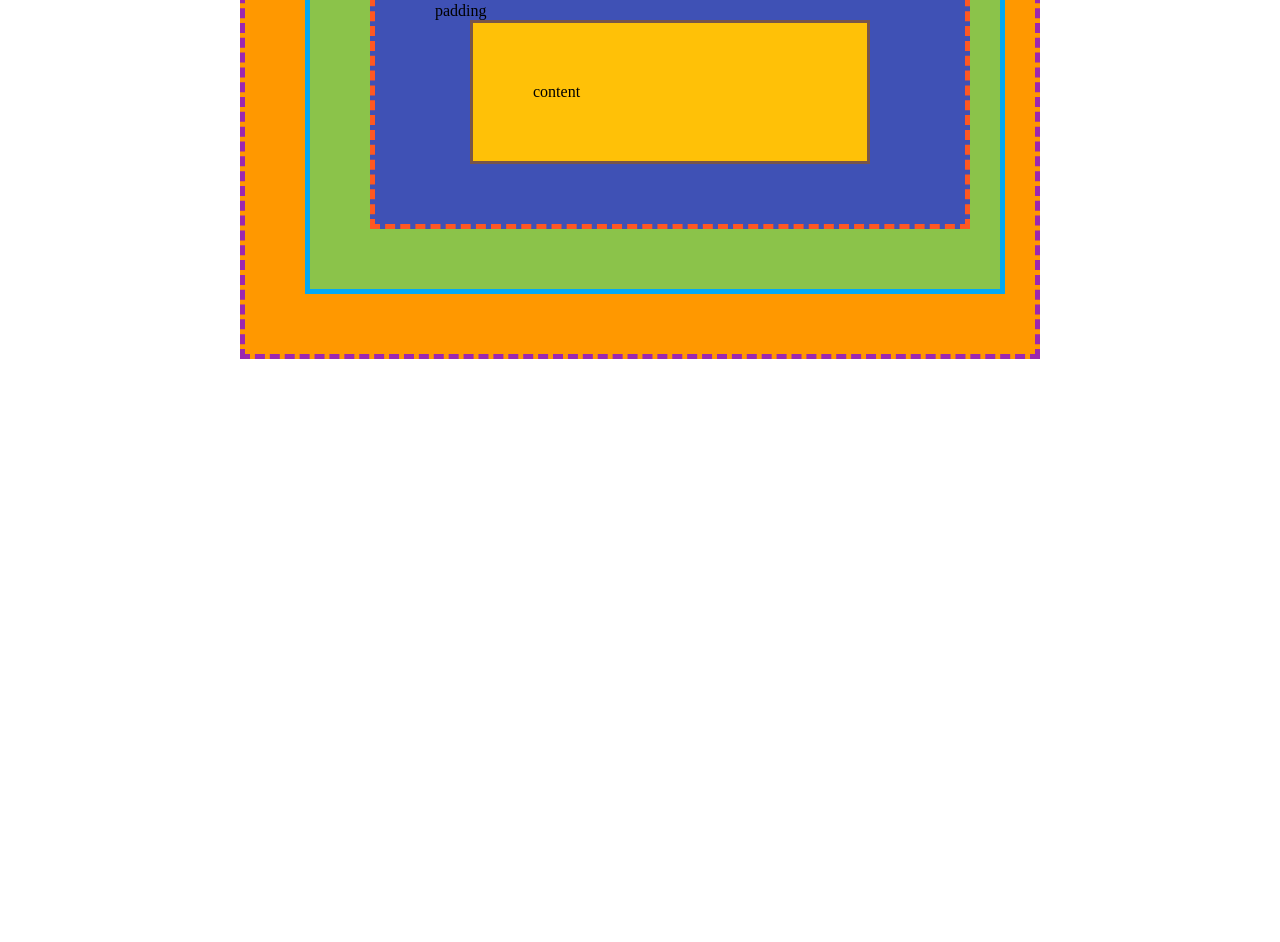
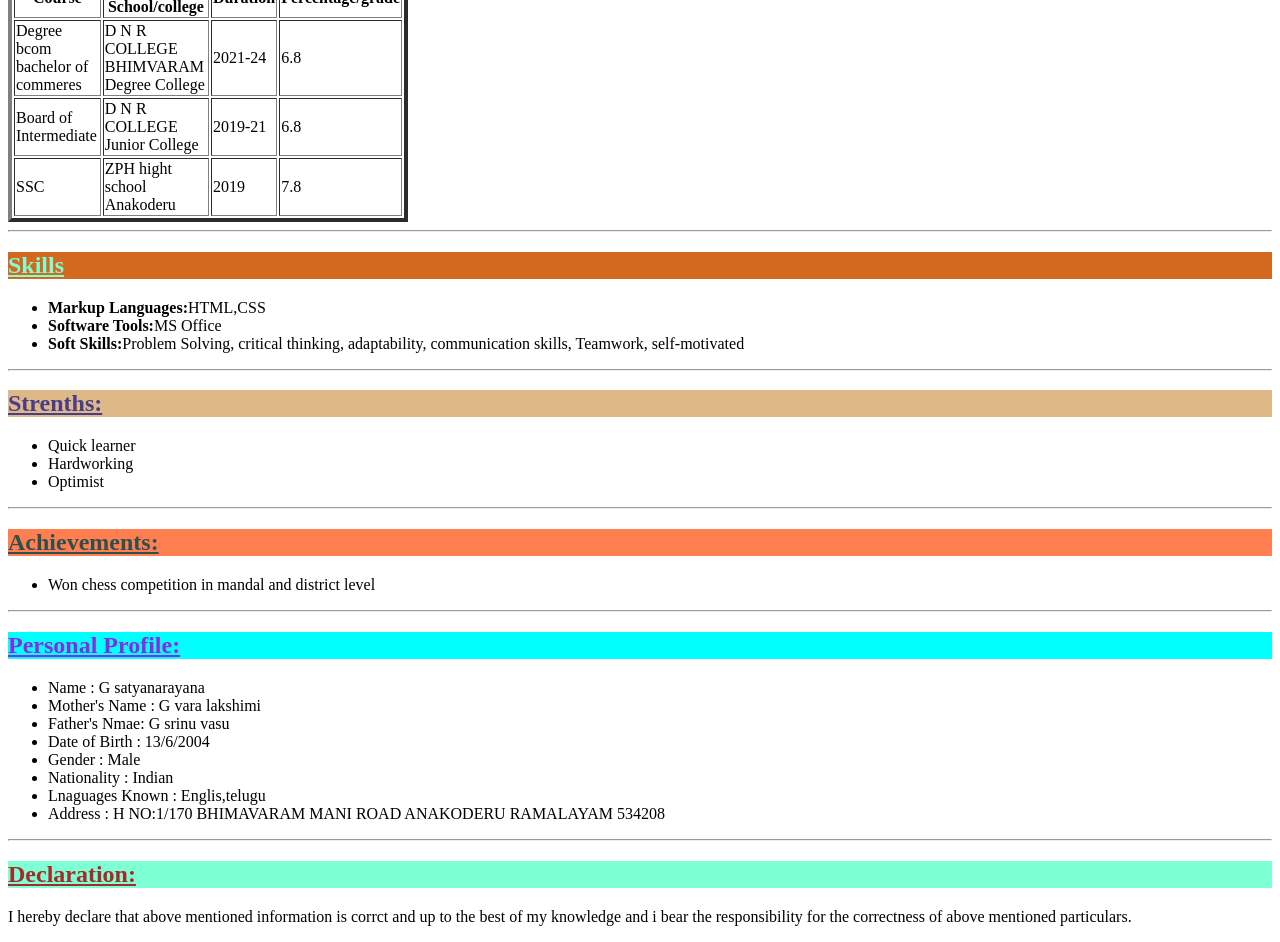
Before and after one commit to Satyanarayana-54/CSS-Assignment, a plain HTML site: page index.html in a window 1280 px wide. Shown: the part 382-1324 px from the top of the page. Before the commit the page ends 800 px from the top, so only its background shows below. Drawn offline with Linux system fonts and the light colour scheme.

Commit message:
Add files via upload

```diff
--- a/index.html
+++ b/index.html
@@ -1,77 +1,97 @@
 <!DOCTYPE html>
 <html lang="en">
 <head>
-  <meta charset="UTF-8">
-  <meta name="viewport" content="width=device-width, initial-scale=1.0">
-  <title>Box Structure</title>
-  <style>
-    * {
-      margin: 0;
-      padding: 0;
-      box-sizing: border-box;
-    }
-    body {
-      display: flex;
-      flex-direction: column;
-      justify-content: center;
-      align-items: center;
-      width: 100%;
-      height: 100vh;
-    }
-    h1 {
-      text-align: center;
-      margin-bottom: 20px;
-      font-size: 24px;
-      color: #4CAF50; /* Green */
-    }
-    .s4 {
-      border: 5px dashed #9C27B0; /* Deep Purple */
-      width: 800px;
-      background-color: #FF9800; /* Orange */
-      padding: 60px;
-      text-align: left;
-    }
-    .s3 {
-      border: 5px solid #03A9F4; /* Blue */
-      width: 700px;
-      background-color: #8BC34A; /* Light Green */
-      padding: 60px;
-      text-align: left;
-    }
-    .s2 {
-      border: 5px dashed #FF5722; /* Deep Orange */
-      width: 600px;
-      background-color: #3F51B5; /* Indigo */
-      padding: 60px;
-      text-align: left;
-    }
-    .s1 {
-      border: 3px solid #795548; /* Brown */
-      width: 400px;
-      background-color: #FFC107; /* Amber */
-      padding: 60px;
-      margin: auto;
-      text-align: left;
-    }
-    .my-element {
-  display: inline-block;
-  margin: 0 0.5rem;
-
-  animation: bounce; /* referring directly to the animation's @keyframe declaration */
-  animation-duration: 2s; /* don't forget to set a duration! */
-}
-
-  </style>
+    <meta charset="UTF-8">
+    <meta name="viewport" content="width=device-width, initial-scale=1.0">
+    <title>Document</title>
+    <link rel="stylesheet" href="style.css">
+    <style>
+        .g2{
+            color: darkslateblue;
+            background-color: burlywood;
+        }
+    </style>
 </head>
 <body>
-  <h1 class="animate__animated animate__bounce">An animated element</h1>
-  <h1>Box Structure</h1>
-  <div class="s4">margin
-    <div class="s3">border
-      <div class="s2">padding
-        <div class="s1">content</div>
-      </div>
-    </div>
-  </div>
+
+    <center style="background-color: aquamarine;"><h1> RESUME</h1></center>
+
+    <h4>📍 bhimavaram 9110566433 chintugubbala12@gmail.com</h4>
+    <hr>
+    <h2 class="g1"><u>Career Objective:</u></h2>
+    <p>To secure an entry-level position in a reputable organization where I can apply my academic knowledge and skills to contribute to the company's growth. As a recent graduate in [degree field], I am eager to learn and develop my skills in a dynamic and supportive environment. I am a quick learner, team player, and thrive in challenging situations. I aim to utilize my skills and enthusiasm to make a positive impact and grow with the organization.</p><br>
+    <hr>
+    <h2 id="el1"><u>Academic Qualification:</u></h2>
+    <table border="4" width="400">
+        <th>Course</th>
+        <th>Name of the School/college</th>
+        <th>Duration</th>
+        <th>Percentage/grade</th>
+        <tr>
+            <td>Degree bcom bachelor of commeres</td>
+            <td>D N R COLLEGE BHIMVARAM Degree College</td>
+            <td>2021-24</td>
+            <td>6.8</td>
+        </tr>
+        <tr>
+            <td>Board of Intermediate</td>
+            <td>D N R COLLEGE Junior College</td>
+            <td>2019-21</td>
+            <td>6.8</td>
+        </tr>
+        <tr>
+            <td>SSC</td>
+            <td>ZPH hight school Anakoderu</td>
+            <td>2019</td>
+            <td>7.8</td>
+        </tr>
+
+
+    </table>
+    <hr>
+    <h2 style="color: aquamarine;background-color: chocolate;"><u> Skills</u></h2>
+
+    <ul>
+        <li><b>Markup Languages:</b>HTML,CSS</li>
+        <li><b>Software Tools:</b>MS Office</li>
+        <li><b>Soft Skills:</b>Problem Solving, critical thinking, adaptability, communication skills, Teamwork, self-motivated</li>
+    </ul>
+    <hr>
+    <h2 class="g2"><u>Strenths:</u></h2>
+    <ul>
+        <li>Quick learner</li>
+        <li>Hardworking</li>
+        <li>Optimist</li>
+    </ul>
+    <hr>
+    <h2 style="color: darkslategrey;background-color: coral;"><u>Achievements:</u></h2>
+    <ul>
+        <li>Won chess competition in mandal and district level</li>
+    </ul>
+    <hr>
+
+
+    <h2 style="color: blueviolet; background-color: aqua;"><u>Personal Profile:</u></h2>
+    <ul>
+        <li>Name   :   G satyanarayana</li>
+        <li>Mother's Name  :  G vara lakshimi</li>
+        <li>Father's Nmae:    G srinu vasu</li>
+        <li>Date of Birth :  13/6/2004</li>
+        <li>Gender  : Male</li>
+        <li>Nationality  :  Indian</li>
+        <li>Lnaguages Known  :  Englis,telugu</li>
+        <li>Address  : H NO:1/170 BHIMAVARAM MANI ROAD ANAKODERU RAMALAYAM 534208</li>
+
+    </ul>
+    <hr>
+    <h2 style="color: brown;background-color: aquamarine;"><u>Declaration:</u></h2>
+    <p>I hereby declare that above mentioned information is corrct and up to the best of my knowledge
+        and i bear the responsibility for the correctness of above mentioned particulars.
+    </p>
+
+
+
+
+
 </body>
 </html>
```
